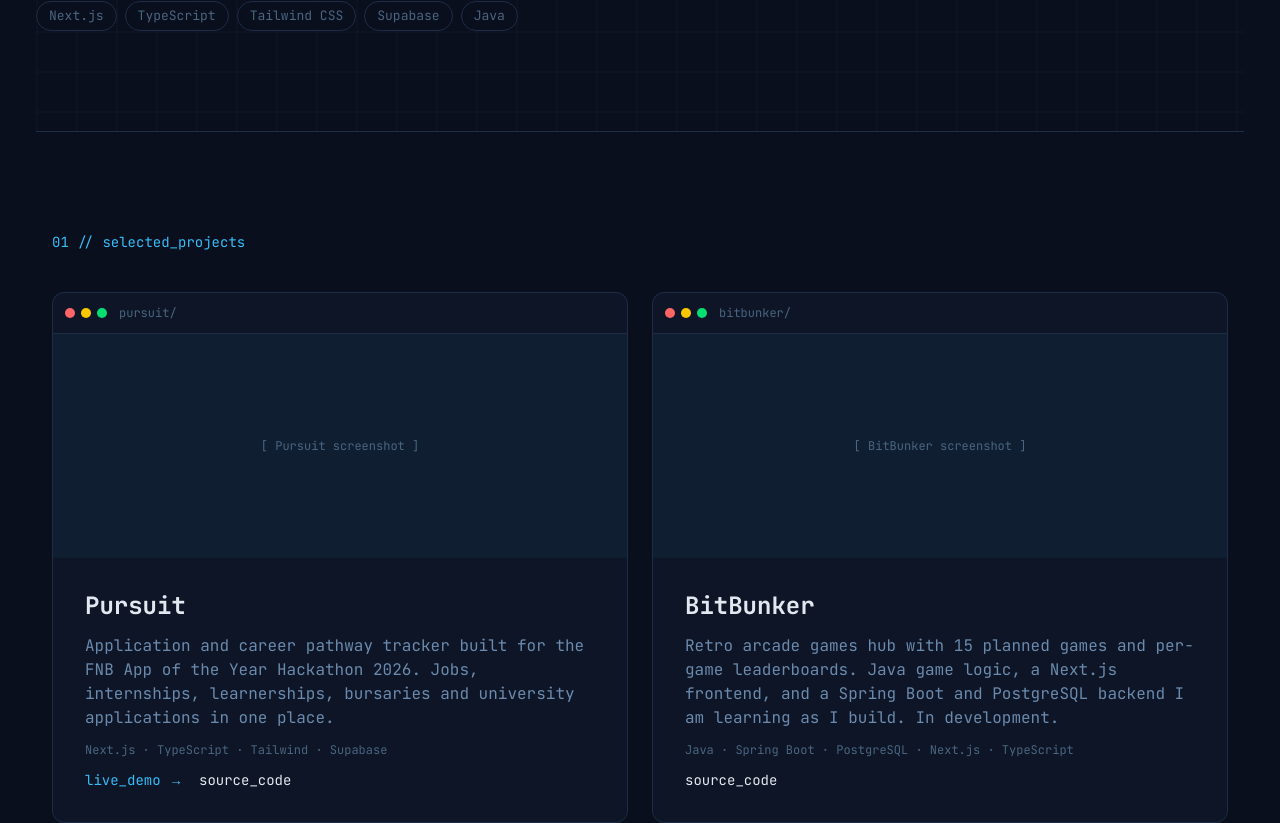
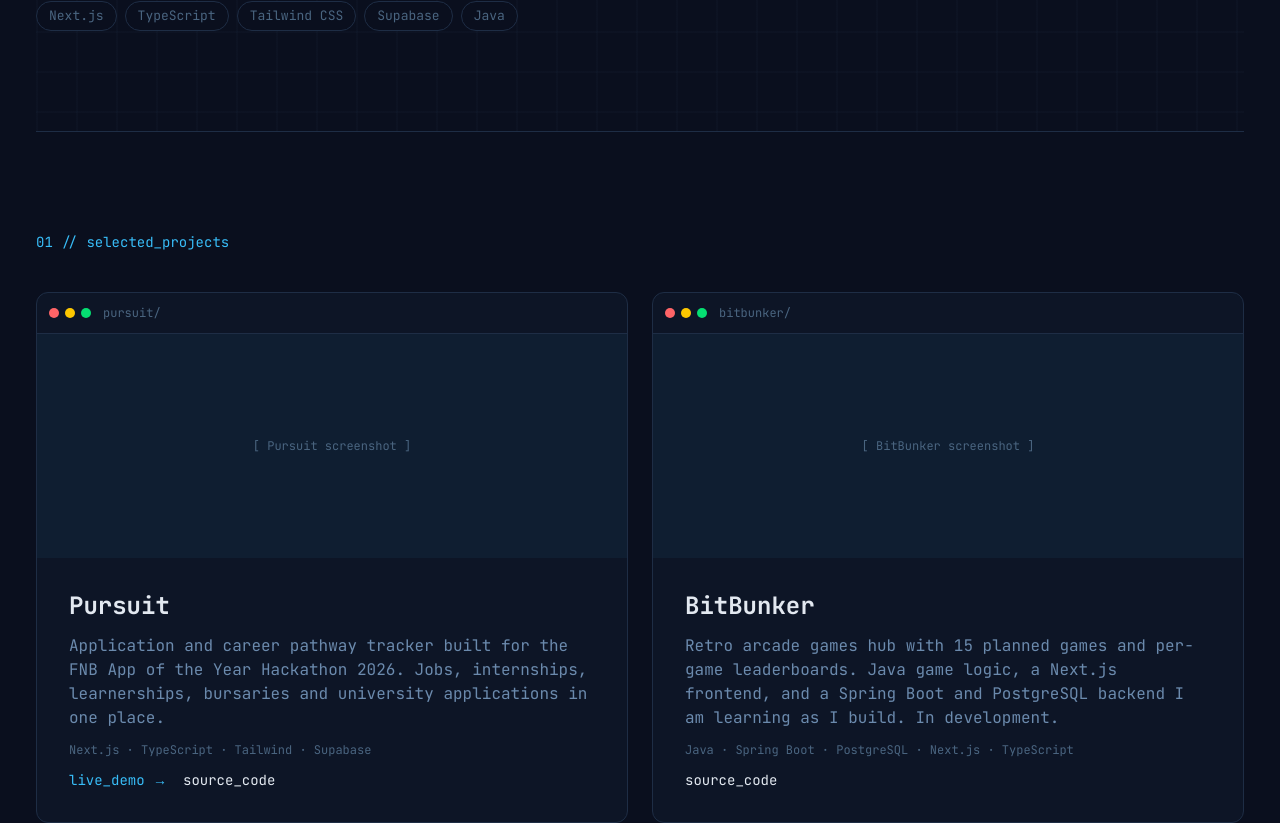
Before and after one commit to thatomakhusha/ThatoMakhushaPortfolio, a Next.js app: page / in a window 1280 px wide. Shown: the part 610-1433 px from the top of the page. Built offline with nearby package versions, Linux system fonts and the light colour scheme.

Commit message:
style(Projects): remove project section extra padding

```diff
--- a/src/components/Projects.tsx
+++ b/src/components/Projects.tsx
@@ -39,7 +39,7 @@ const PROJECTS: Project[] = [
 
 export default function Projects() {
   return (
-    <section id="projects" className="px-4">
+    <section id="projects">
       <SectionHeader number="01" title="selected_projects" />
 
       <div className="grid gap-6 md:grid-cols-2">
```
